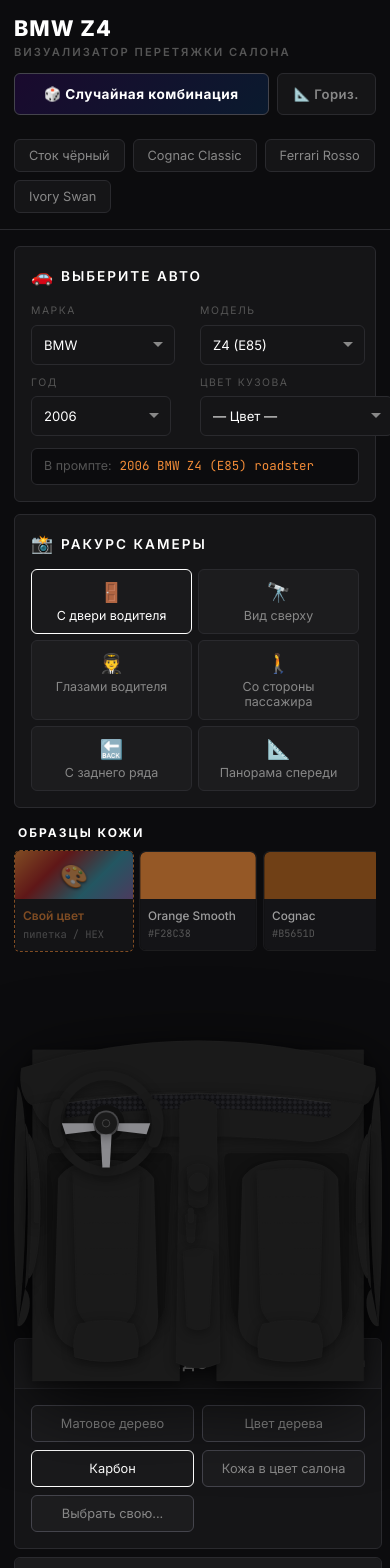
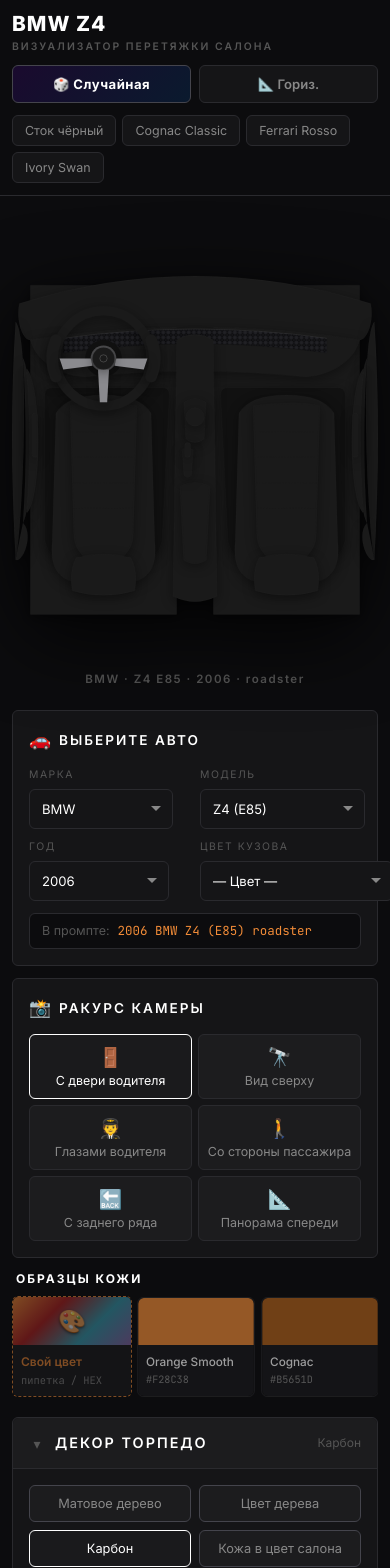
Before and after one commit to Idziamko/car-interior-configurator, a React (Vite) app: page / in a window 390 px wide. Shown: the top 1568 px of the page. Built offline with nearby package versions, Linux system fonts and the light colour scheme.

Commit message:
Fix: SVG always first, car name under SVG, landscape mode with screen rotation, no overlaps

```diff
--- a/src/App.tsx
+++ b/src/App.tsx
@@ -26,13 +26,7 @@
   const [cameraAngle, setCameraAngle] = useState<string>('driver_door');
 
   // Layout toggle
-  const [layoutMode, setLayoutMode] = useState<'vertical' | 'horizontal'>(() => {
-    return (localStorage.getItem('layout_mode') as 'vertical' | 'horizontal') || 'vertical';
-  });
-
-  useEffect(() => {
-    localStorage.setItem('layout_mode', layoutMode);
-  }, [layoutMode]);
+  const [isLandscape, setIsLandscape] = useState(false);
 
   const handleSelectSwatchGlobal = (hex: string) => {
     if (activeZone) {
@@ -50,6 +44,33 @@
     setTrimId(r.trim);
     setRandomTag(r.tag);
   };
+
+  // Toggle landscape mode
+  const toggleLandscape = () => {
+    const next = !isLandscape;
+    setIsLandscape(next);
+
+    // Try to lock screen orientation on mobile
+    try {
+      const sl = screen.orientation as any;
+      if (next) {
+        sl?.lock?.('landscape').catch(() => {});
+      } else {
+        sl?.unlock?.();
+      }
+    } catch (_) { /* not supported */ }
+  };
+
+  // Listen for orientation changes to sync state
+  useEffect(() => {
+    const handler = () => {
+      if (screen.orientation?.type?.includes('portrait')) {
+        setIsLandscape(false);
+      }
+    };
+    screen.orientation?.addEventListener?.('change', handler);
+    return () => screen.orientation?.removeEventListener?.('change', handler);
+  }, []);
 
   // Build car description for prompt
   const getCarDesc = () => {
@@ -100,11 +121,21 @@
     ? `${carMake}${carModel ? ' ' + carModel.split(' (')[0] : ''}`
     : 'КОНФИГУРАТОР';
 
-  const isHorizontal = layoutMode === 'horizontal';
+  // Car subtitle
+  const carSubtitle = (() => {
+    const selectedMake = CAR_DATABASE.find(m => m.name === carMake);
+    const selectedModelObj = selectedMake?.models.find(m => `${m.name} (${m.body})` === carModel);
+    if (!carMake) return null;
+    let parts = [carMake];
+    if (selectedModelObj) parts.push(`${selectedModelObj.name} ${selectedModelObj.body}`);
+    if (carYear) parts.push(carYear);
+    if (selectedModelObj) parts.push(selectedModelObj.type);
+    return parts.join(' · ');
+  })();
 
   return (
-    <div className="app-container">
-      {/* HEADER */}
+    <div className={`app-container ${isLandscape ? 'landscape-mode' : ''}`}>
+      {/* HEADER — compact */}
       <header className="app-header">
         <div className="header-top">
           <div>
@@ -114,66 +145,64 @@
           <div className="header-actions">
             <div style={{ display: 'flex', gap: '8px', flexWrap: 'wrap' }}>
               <button onClick={doRandom} className="random-btn">
-                🎲 Случайная комбинация
+                🎲 Случайная
               </button>
-              <button
-                onClick={() => setLayoutMode(m => m === 'vertical' ? 'horizontal' : 'vertical')}
-                className="layout-toggle-btn"
-                title={isHorizontal ? 'Вертикальный вид' : 'Горизонтальный вид'}
-              >
-                {isHorizontal ? '📱' : '📐'} {isHorizontal ? 'Верт.' : 'Гориз.'}
+              <button onClick={toggleLandscape} className="layout-toggle-btn">
+                {isLandscape ? '📱 Верт.' : '📐 Гориз.'}
               </button>
             </div>
-            {randomTag && <p style={{ fontSize: '0.8rem', color: 'var(--text-dark)' }}>Палитра: <span style={{ color: 'var(--text-muted)' }}>«{randomTag}»</span></p>}
+            {randomTag && <p style={{ fontSize: '0.78rem', color: 'var(--text-dark)' }}>«<span style={{ color: 'var(--text-muted)' }}>{randomTag}</span>»</p>}
           </div>
         </div>
 
-        <div style={{ display: 'flex', gap: '8px', flexWrap: 'wrap', marginTop: '8px' }}>
+        {/* Preset buttons */}
+        <div style={{ display: 'flex', gap: '6px', flexWrap: 'wrap' }}>
           {PR.map((p, i) => (
-            <button key={i} onClick={() => { setColors(p.colors); setTrimId(p.trim); setRandomTag(null); }} style={{
-              padding: '8px 14px',
-              borderRadius: 'var(--radius-sm)',
-              border: '1px solid var(--border)',
-              backgroundColor: 'var(--card)',
-              color: 'var(--text-muted)',
-              fontSize: '0.8rem',
-              transition: 'all 0.15s'
-            }}>
+            <button key={i} onClick={() => { setColors(p.colors); setTrimId(p.trim); setRandomTag(null); }} className="preset-btn">
               {p.name}
             </button>
           ))}
         </div>
       </header>
 
-      {/* CAR SELECTOR + CAMERA ANGLE */}
-      <section style={{ padding: '16px var(--pad-x) 0', display: 'flex', flexDirection: 'column', gap: '12px' }}>
-        <CarSelector
-          make={carMake} setMake={setCarMake}
-          model={carModel} setModel={setCarModel}
-          year={carYear} setYear={setCarYear}
-          extColor={extColor} setExtColor={setExtColor}
-        />
-        <CameraAngleSelector selected={cameraAngle} onSelect={setCameraAngle} />
-      </section>
-
-      {/* SKIN SAMPLES */}
-      <section className="skin-section">
-        <SkinSamples activeZone={activeZone} onSelectCallback={handleSelectSwatchGlobal} />
-      </section>
-
-      {/* MAIN CONTENT */}
-      <main className={`main-content ${isHorizontal ? 'layout-horizontal' : 'layout-vertical'}`}>
+      {/* ====== MAIN LAYOUT ====== */}
+      <main className="main-content">
+        {/* LEFT: SVG + quick bar (always first, sticky) */}
         <div className="left-column">
-          {/* SVG Visualizer */}
-          <div className="svg-wrapper sticky-svg">
+          <div className="svg-wrapper">
             <CarInteriorSVG colors={colors} activeZone={activeZone} onZoneClick={setActiveZone} trimId={trimId} trimColor={trimColor} />
           </div>
-          {/* Quick Color Bar — right under SVG */}
+          {/* Car model label under SVG */}
+          {carSubtitle && (
+            <div style={{
+              textAlign: 'center', padding: '6px 12px',
+              fontSize: '0.72rem', letterSpacing: '1.5px',
+              color: 'var(--text-dark)', fontWeight: 600,
+            }}>
+              {carSubtitle}
+            </div>
+          )}
+          {/* Quick Color Bar */}
           <QuickColorBar activeZone={activeZone} colors={colors} onColorChange={handleQuickColor} />
         </div>
 
-        <div className="right-column" style={{ display: 'flex', flexDirection: 'column', gap: '20px' }}>
-          {/* Accordions */}
+        {/* RIGHT: all settings */}
+        <div className="right-column">
+          {/* Car Selector */}
+          <CarSelector
+            make={carMake} setMake={setCarMake}
+            model={carModel} setModel={setCarModel}
+            year={carYear} setYear={setCarYear}
+            extColor={extColor} setExtColor={setExtColor}
+          />
+
+          {/* Camera Angle */}
+          <CameraAngleSelector selected={cameraAngle} onSelect={setCameraAngle} />
+
+          {/* Skin Samples */}
+          <SkinSamples activeZone={activeZone} onSelectCallback={handleSelectSwatchGlobal} />
+
+          {/* Detail Accordions */}
           <RightPanel colors={colors} setColors={setColors} activeZone={activeZone} setActiveZone={setActiveZone} trimId={trimId} setTrimId={setTrimId} trimColor={trimColor} setTrimColor={setTrimColor} />
 
           {/* Palette Grid */}
@@ -198,13 +227,11 @@
               {AZ.length} зон · {[...new Set(AZ.map(z => (colors[z.id] || '#1A1A1A').toUpperCase()))].length} уникальных цветов
             </p>
           </div>
+
+          {/* AI Prompt */}
+          <AIPrompt promptText={getPromptText()} />
         </div>
       </main>
-
-      {/* AI Prompt */}
-      <section className="prompt-section">
-        <AIPrompt promptText={getPromptText()} />
-      </section>
     </div>
   );
 }
--- a/src/index.css
+++ b/src/index.css
@@ -94,7 +94,7 @@
   font-family: var(--font-mono);
 }
 
-/* Base Layout Classes */
+/* ===== APP LAYOUT ===== */
 .app-container {
   min-height: 100vh;
   min-height: 100dvh;
@@ -102,11 +102,12 @@
   flex-direction: column;
 }
 
+/* Header */
 .app-header {
-  padding: var(--pad-y) var(--pad-x);
+  padding: 16px var(--pad-x);
   display: flex;
   flex-direction: column;
-  gap: 16px;
+  gap: 12px;
   border-bottom: 1px solid var(--border);
 }
 
@@ -115,19 +116,34 @@
   justify-content: space-between;
   align-items: flex-start;
   flex-wrap: wrap;
-  gap: 16px;
+  gap: 12px;
 }
 
 .header-actions {
   display: flex;
   flex-direction: column;
   align-items: flex-end;
-  gap: 12px;
+  gap: 8px;
 }
 
+.title-main {
+  font-size: 1.8rem;
+  letter-spacing: 2px;
+  font-weight: 800;
+}
+
+.title-sub {
+  color: var(--text-dark);
+  letter-spacing: 4px;
+  font-size: 0.75rem;
+  font-weight: 600;
+  margin-top: 2px;
+}
+
+/* Buttons */
 .random-btn {
-  padding: 10px 20px;
-  font-size: 0.85rem;
+  padding: 10px 16px;
+  font-size: 0.82rem;
   font-weight: 700;
   background: linear-gradient(135deg, #1a0a2e, #0a1a2e);
   border: 1.5px solid var(--border-active);
@@ -137,49 +153,6 @@
   white-space: nowrap;
 }
 
-.title-main {
-  font-size: 2rem;
-  letter-spacing: 2px;
-  font-weight: 800;
-}
-
-.title-sub {
-  color: var(--text-dark);
-  letter-spacing: 4px;
-  font-size: 0.85rem;
-  font-weight: 600;
-  margin-top: 2px;
-}
-
-.skin-section {
-  padding: 16px var(--pad-x) 0 var(--pad-x);
-}
-
-.main-content {
-  flex: 1;
-  display: grid;
-  grid-template-columns: 1fr;
-  gap: 20px;
-  padding: var(--pad-y) var(--pad-x);
-  max-width: 1600px;
-  margin: 0 auto;
-  width: 100%;
-}
-
-.left-column {
-  display: flex;
-  flex-direction: column;
-  gap: 12px;
-}
-
-.svg-wrapper {
-  flex: 1;
-  min-height: 420px;
-  background-color: transparent;
-  position: relative;
-}
-
-/* Layout toggle button */
 .layout-toggle-btn {
   padding: 10px 16px;
   font-size: 0.82rem;
@@ -188,104 +161,61 @@
   border: 1px solid var(--border);
   color: var(--text-muted);
   border-radius: var(--radius-sm);
-  letter-spacing: 0.5px;
   white-space: nowrap;
 }
 
-/* Desktop: always horizontal, hide toggle */
-@media (min-width: 1024px) {
-  .main-content {
-    grid-template-columns: 1.2fr 480px;
-  }
-  .svg-wrapper {
-    min-height: 600px;
-  }
-  .layout-toggle-btn {
-    display: none;
-  }
+.preset-btn {
+  padding: 7px 12px;
+  border-radius: var(--radius-sm);
+  border: 1px solid var(--border);
+  background-color: var(--card);
+  color: var(--text-muted);
+  font-size: 0.78rem;
+  transition: all 0.15s;
 }
 
-/* Mobile/Tablet: sticky SVG top in vertical mode */
-@media (max-width: 1023px) {
-  .layout-vertical .left-column {
-    position: sticky;
-    top: 0;
-    z-index: 10;
-    background: var(--bg);
-    padding-bottom: 4px;
-  }
-  .layout-vertical .svg-wrapper {
-    min-height: 280px;
-    max-height: 45vh;
-  }
-
-  /* Horizontal mode (forced side-by-side) */
-  .layout-horizontal {
-    grid-template-columns: 1fr 1fr !important;
-  }
-  .layout-horizontal .left-column {
-    position: sticky;
-    top: 0;
-    align-self: start;
-    z-index: 10;
-  }
-  .layout-horizontal .svg-wrapper {
-    min-height: 300px;
-  }
+/* ===== MAIN CONTENT ===== */
+.main-content {
+  flex: 1;
+  display: flex;
+  flex-direction: column;
+  gap: 16px;
+  padding: 16px var(--pad-x);
+  max-width: 1600px;
+  margin: 0 auto;
+  width: 100%;
 }
 
-/* Tablet */
-@media (max-width: 900px) {
-  :root {
-    --pad-x: 20px;
-    --pad-y: 20px;
-  }
-  .title-main {
-    font-size: 1.6rem;
-    letter-spacing: 1.5px;
-  }
-  .title-sub {
-    letter-spacing: 3px;
-    font-size: 0.78rem;
-  }
+/* Left column: SVG + quick bar */
+.left-column {
+  display: flex;
+  flex-direction: column;
+  gap: 8px;
 }
 
-/* Mobile */
-@media (max-width: 600px) {
-  :root {
-    --pad-x: 14px;
-    --pad-y: 16px;
-  }
-
-  .title-main {
-    font-size: 1.35rem;
-    letter-spacing: 1px;
-  }
-  .title-sub {
-    font-size: 0.7rem;
-    letter-spacing: 2px;
-  }
-
-  .header-top {
-    flex-direction: column;
-    align-items: stretch;
-    gap: 12px;
-  }
-  .header-actions {
-    align-items: stretch;
-  }
-  .random-btn {
-    flex: 1;
-    padding: 12px 16px;
-  }
-
-  .layout-vertical .svg-wrapper {
-    min-height: 240px;
-    max-height: 40vh;
-  }
+/* Right column: all settings */
+.right-column {
+  display: flex;
+  flex-direction: column;
+  gap: 12px;
 }
 
-/* Select styling for dark theme */
+.svg-wrapper {
+  min-height: 300px;
+  background-color: transparent;
+  position: relative;
+}
+
+/* Panel base */
+.panel {
+  background: var(--card);
+  border: 1px solid var(--border);
+  border-radius: var(--radius-lg);
+  display: flex;
+  flex-direction: column;
+}
+
+/* Select styling */
 select {
   font-family: inherit;
 }
@@ -294,17 +224,98 @@
   color: #ddd;
 }
 
-.panel {
-  background: var(--card);
-  border: 1px solid var(--border);
-  border-radius: var(--radius-lg);
-  display: flex;
-  flex-direction: column;
+/* ===== DESKTOP (>= 1024px): always side-by-side ===== */
+@media (min-width: 1024px) {
+  .main-content {
+    flex-direction: row;
+  }
+  .left-column {
+    flex: 1.2;
+    position: sticky;
+    top: 16px;
+    align-self: flex-start;
+    max-height: calc(100vh - 32px);
+  }
+  .right-column {
+    flex: 0 0 480px;
+  }
+  .svg-wrapper {
+    min-height: 550px;
+  }
+  .layout-toggle-btn {
+    display: none;
+  }
 }
 
-.prompt-section {
-  padding: 0 var(--pad-x) var(--pad-y) var(--pad-x);
-  max-width: 1600px;
-  margin: 0 auto;
-  width: 100%;
+/* ===== TABLET ===== */
+@media (max-width: 900px) {
+  :root {
+    --pad-x: 16px;
+    --pad-y: 16px;
+  }
+  .title-main {
+    font-size: 1.5rem;
+    letter-spacing: 1.5px;
+  }
+  .title-sub {
+    letter-spacing: 3px;
+    font-size: 0.72rem;
+  }
 }
+
+/* ===== MOBILE ===== */
+@media (max-width: 600px) {
+  :root {
+    --pad-x: 12px;
+    --pad-y: 12px;
+  }
+
+  .title-main {
+    font-size: 1.3rem;
+    letter-spacing: 1px;
+  }
+  .title-sub {
+    font-size: 0.65rem;
+    letter-spacing: 2px;
+  }
+
+  .header-top {
+    flex-direction: column;
+    align-items: stretch;
+    gap: 10px;
+  }
+  .header-actions {
+    align-items: stretch;
+  }
+  .random-btn, .layout-toggle-btn {
+    flex: 1;
+    text-align: center;
+  }
+
+  .svg-wrapper {
+    min-height: 260px;
+  }
+
+  .app-header {
+    padding: 12px var(--pad-x);
+  }
+}
+
+/* ===== LANDSCAPE MODE (forced by button) ===== */
+.landscape-mode .main-content {
+  flex-direction: row;
+}
+.landscape-mode .left-column {
+  flex: 1;
+  position: sticky;
+  top: 12px;
+  align-self: flex-start;
+  max-height: calc(100vh - 24px);
+  overflow-y: auto;
+}
+.landscape-mode .right-column {
+  flex: 1;
+}
+.landscape-mode .svg-wrapper {
+  min-height: 250px;
+}
```
